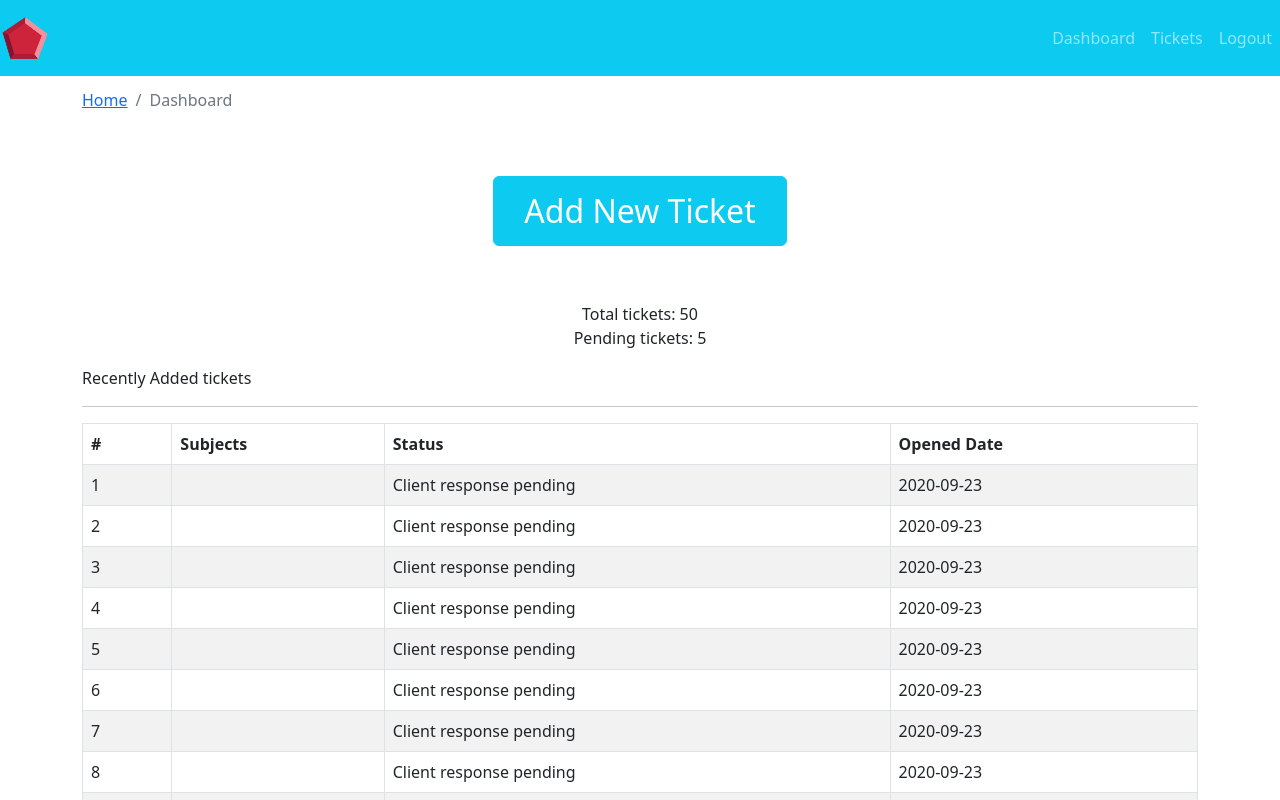
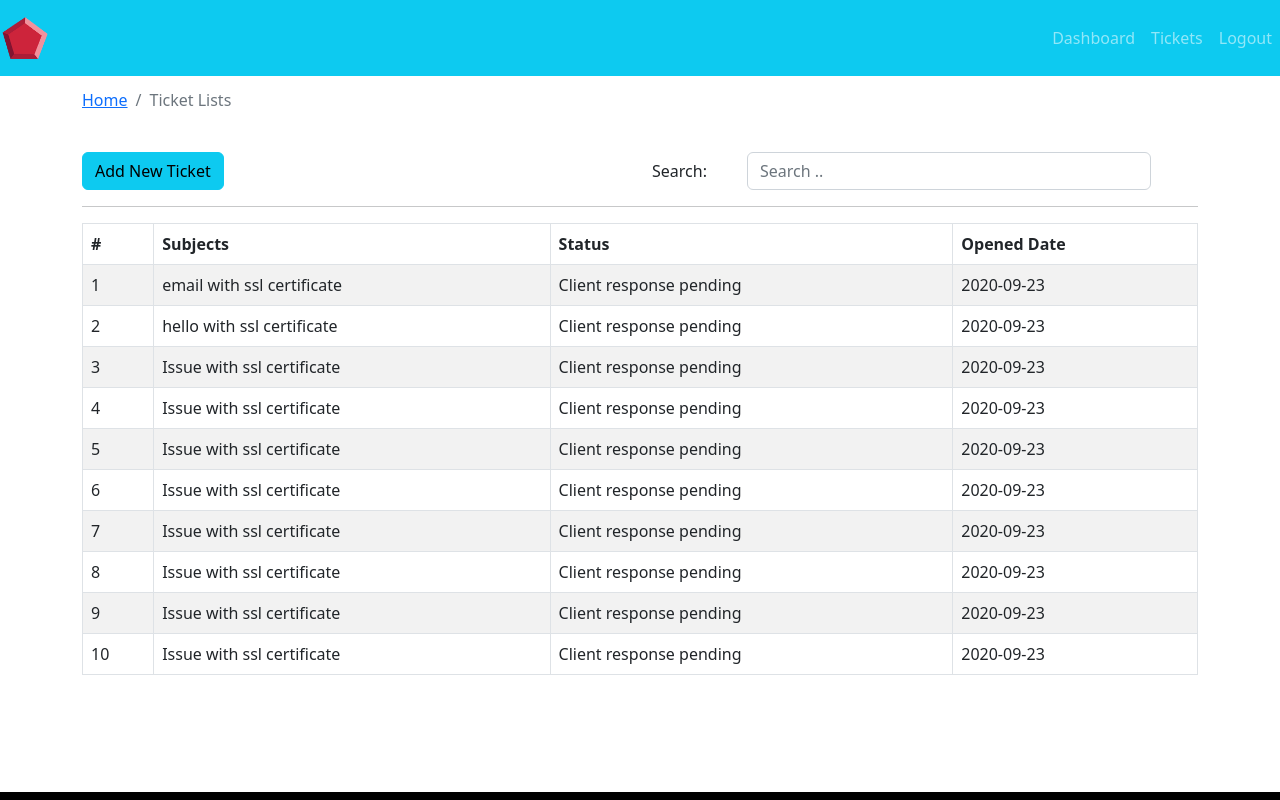
Before and after one commit to Strongee/crm-frontend, a React (Create React App) app: page / in a window 1280 px wide. Shown: the top 800 px of the page. Built offline with nearby package versions, Linux system fonts and the light colour scheme.

Commit message:
added ticket lists page

```diff
--- a/src/App.js
+++ b/src/App.js
@@ -5,14 +5,16 @@
 import { Entry } from "./pages/entry/Entry.page";
 import { Dashboard } from "./pages/dashboard/Dashboard.page";
 import { AddTicket } from "./pages/new-ticket/AddTicket.page";
+import { TicketLists } from "./pages/ticket-list/TicketLists.page";
 
 function App() {
   return (
     <div className="App">
       {/* <Entry /> */}
       <DefaultLayout>
-        <Dashboard />
-        <AddTicket />
+        {/* <Dashboard /> */}
+        {/* <AddTicket /> */}
+        <TicketLists />
       </DefaultLayout>
     </div>
   );
--- a/src/assets/data/dummy-tickets.json
+++ b/src/assets/data/dummy-tickets.json
@@ -1,51 +1,61 @@
 [
   {
     "id": 1,
+    "subject": "email with ssl certificate",
     "status": "Client response pending",
     "addedAt": "2020-09-23"
   },
   {
     "id": 2,
+    "subject": "hello with ssl certificate",
     "status": "Client response pending",
     "addedAt": "2020-09-23"
   },
   {
     "id": 3,
+    "subject": "Issue with ssl certificate",
     "status": "Client response pending",
     "addedAt": "2020-09-23"
   },
   {
     "id": 4,
+    "subject": "Issue with ssl certificate",
     "status": "Client response pending",
     "addedAt": "2020-09-23"
   },
   {
     "id": 5,
+    "subject": "Issue with ssl certificate",
     "status": "Client response pending",
     "addedAt": "2020-09-23"
   },
   {
     "id": 6,
+    "subject": "Issue with ssl certificate",
     "status": "Client response pending",
     "addedAt": "2020-09-23"
   },
   {
     "id": 7,
+    "subject": "Issue with ssl certificate",
     "status": "Client response pending",
     "addedAt": "2020-09-23"
   },
   {
     "id": 8,
+    "subject": "Issue with ssl certificate",
     "status": "Client response pending",
     "addedAt": "2020-09-23"
   },
   {
     "id": 9,
+    "subject": "Issue with ssl certificate",
     "status": "Client response pending",
     "addedAt": "2020-09-23"
   },
   {
     "id": 10,
+    "subject": "Issue with ssl certificate",
     "status": "Client response pending",
     "addedAt": "2020-09-23"
   }
--- /dev/null
+++ b/src/components/search-form/SearchForm.comp.js
@@ -0,0 +1,29 @@
+import React from "react";
+import { Form, Row, Col } from "react-bootstrap";
+import PropTypes from "prop-types";
+
+export const SearchForm = ({ handleOnChange, str }) => {
+  return (
+    <div>
+      <Form>
+        <Form.Group as={Row}>
+          <Form.Label column sm={2}>
+            Search:{" "}
+          </Form.Label>
+          <Col sm={9}>
+            <Form.Control
+              name="searchStr"
+              onChange={handleOnChange}
+              value={str}
+              placeholder="Search .."></Form.Control>
+          </Col>
+        </Form.Group>
+      </Form>
+    </div>
+  );
+};
+
+SearchForm.propTypes = {
+  handleOnChange: PropTypes.func.isRequired,
+  str: PropTypes.string.isRequired,
+};
--- a/src/components/ticket-table/TicketTable.comp.js
+++ b/src/components/ticket-table/TicketTable.comp.js
@@ -1,5 +1,6 @@
 import React from "react";
 import { Table } from "react-bootstrap";
+import PropTypes from "prop-types";
 
 export const TicketTable = ({ tickets }) => {
   return (
@@ -33,3 +34,8 @@
     </Table>
   );
 };
+
+
+TicketTable.propTypes = {
+  tickets: PropTypes.array.isRequired,
+};
--- /dev/null
+++ b/src/pages/ticket-list/TicketLists.page.js
@@ -0,0 +1,53 @@
+import React, { useEffect, useState } from "react";
+import { Container, Row, Col, Button } from "react-bootstrap";
+import { PageBreadcrumb } from "../../components/breadcrumb/Breadcrumb.comp";
+import { SearchForm } from "../../components/search-form/SearchForm.comp";
+import { TicketTable } from "../../components/ticket-table/TicketTable.comp";
+import tickets from "../../assets/data/dummy-tickets.json";
+
+export const TicketLists = () => {
+  const [str, setStr] = useState("");
+  const [dispTicket, setDispTicket] = useState(tickets);
+
+  useEffect(() => {}, [str, dispTicket]);
+
+  const handleOnChange = (e) => {
+    const { value } = e.target;
+    setStr(value);
+    console.log(value);
+    searchTicket(value);
+    // console.log(e.target.value);
+  };
+
+  const searchTicket = (sttr) => {
+    const displayTickets = tickets.filter((row) =>
+      row.subject.toLowerCase().includes(sttr.toLowerCase())
+    );
+    // console.log(displayTickets);
+    setDispTicket(displayTickets);
+  };
+
+  return (
+    <Container>
+      <Row>
+        <Col>
+          <PageBreadcrumb page={"Ticket Lists"} />
+        </Col>
+      </Row>
+      <Row className="mt-4">
+        <Col>
+          <Button variant="info">Add New Ticket</Button>
+        </Col>
+        <Col className="text-right">
+          <SearchForm handleOnChange={handleOnChange} str={str} />
+        </Col>
+      </Row>
+      <hr />
+      <Row>
+        <Col>
+          <TicketTable tickets={dispTicket} />
+        </Col>
+      </Row>
+    </Container>
+  );
+};
```
